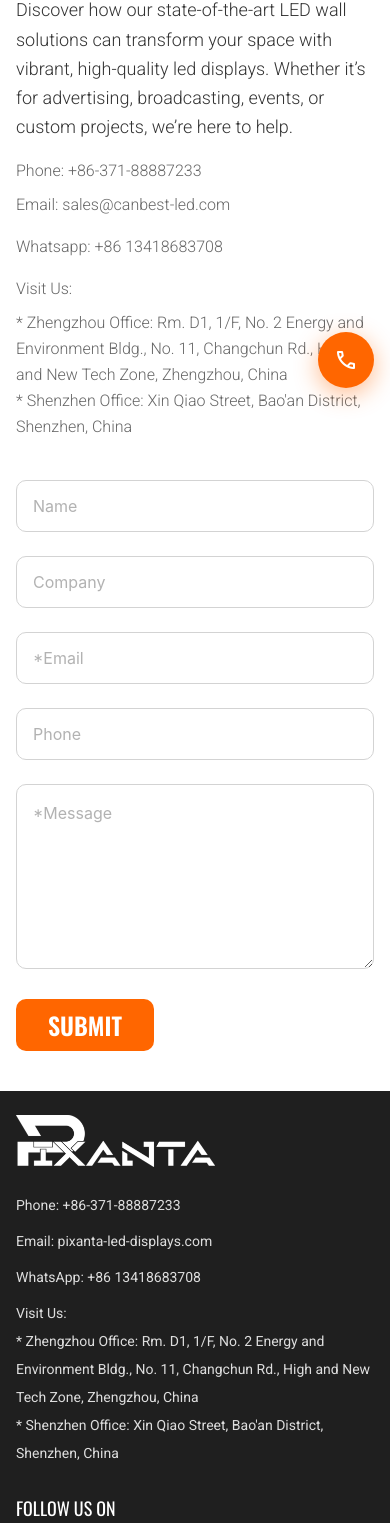
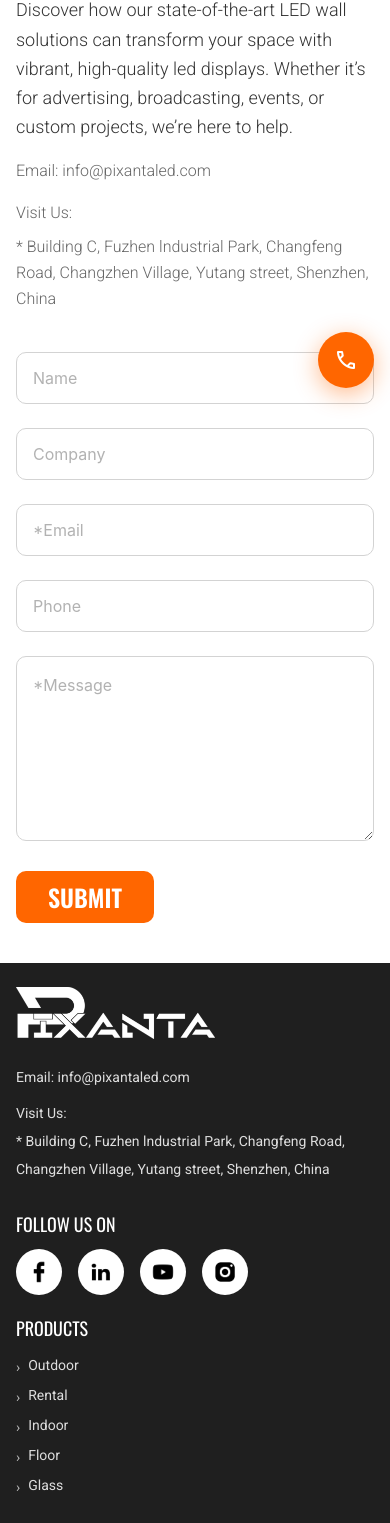
Before and after one commit to emilrustamov/pixanta, a Vue app: page /contact in a window 390 px wide. Shown: the part 432-1955 px from the top of the page. Built offline with nearby package versions, Linux system fonts and the light colour scheme.

Commit message:
23.06 - changing contact informations: removed phone, changed e-mail & adress

```diff
--- a/src/layouts/TheFooter.vue
+++ b/src/layouts/TheFooter.vue
@@ -58,15 +58,14 @@
                     </router-link>
 
                     <div class="space-y-2 font-simple text-[14px] leading-7 text-white/85 xl:space-y-3 xl:text-[16px] xl:leading-8">
-                        <p>Phone: +86-371-88887233</p>
-                        <p>Email: pixanta-led-displays.com</p>
-                        <p>WhatsApp: +86 13418683708</p>
+
+                        <p>Email: info@pixantaled.com</p>
+
 
                         <div class="">
                             <p>Visit Us:</p>
-                            <p>* Zhengzhou Office: Rm. D1, 1/F, No. 2 Energy and Environment Bldg., No. 11, Changchun
-                                Rd., High and New Tech Zone, Zhengzhou, China</p>
-                            <p>* Shenzhen Office: Xin Qiao Street, Bao'an District, Shenzhen, China</p>
+                            <p>* Building С, Fuzhen lndustrial Park, Changfeng Road, Changzhen Village, Yutang street, Shenzhen, China</p>
+
                         </div>
                     </div>
 
--- a/src/pages/Contact.vue
+++ b/src/pages/Contact.vue
@@ -34,16 +34,16 @@
 
           <div class="mt-4 space-y-4 text-[16px] leading-relaxed text-location-grey font-simple font-light">
             <div class="flex flex-col gap-2 md:flex-row md:gap-10">
-              <p class="font-simple">Phone: +86-371-88887233</p>
-              <p class="font-simple">Email: sales@canbest-led.com</p>
+
+              <p class="font-simple">Email: info@pixantaled.com</p>
             </div>
 
-            <p class="font-simple">Whatsapp: +86 13418683708</p>
+
 
             <div class="font-simple">
               <p class="mb-2">Visit Us:</p>
-              <p >* Zhengzhou Office: Rm. D1, 1/F, No. 2 Energy and Environment Bldg., No. 11, Changchun Rd., High and New Tech Zone, Zhengzhou, China</p>
-              <p>* Shenzhen Office: Xin Qiao Street, Bao'an District, Shenzhen, China</p>
+              <p >* Building С, Fuzhen lndustrial Park, Changfeng Road, Changzhen Village, Yutang street, Shenzhen, China</p>
+
             </div>
           </div>
         </div>
--- a/src/pages/PrivacyPolicy.vue
+++ b/src/pages/PrivacyPolicy.vue
@@ -4,10 +4,8 @@
 
 <template>
   <section class="relative">
-    <div
-      class="banner relative w-full bg-cover bg-center"
-      :style="{ backgroundImage: 'url(/images/contact/contact-banner.webp)' }"
-    >
+   <div class="banner relative w-full  bg-cover bg-center"
+    :style="{ backgroundImage: 'url(/images/new.jpg)' }">
       <div class="absolute inset-0 flex items-center justify-center text-white"></div>
     </div>
   </section>
```
